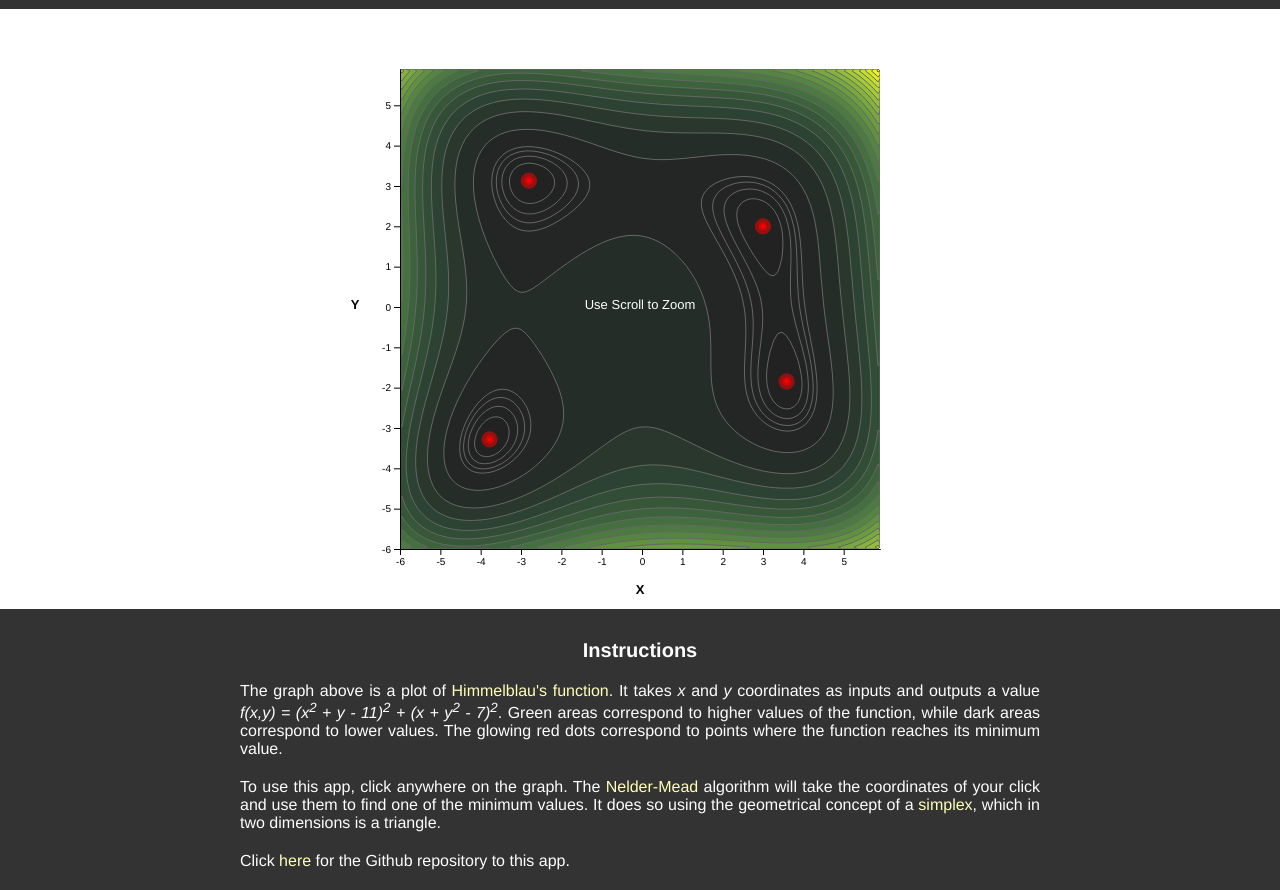
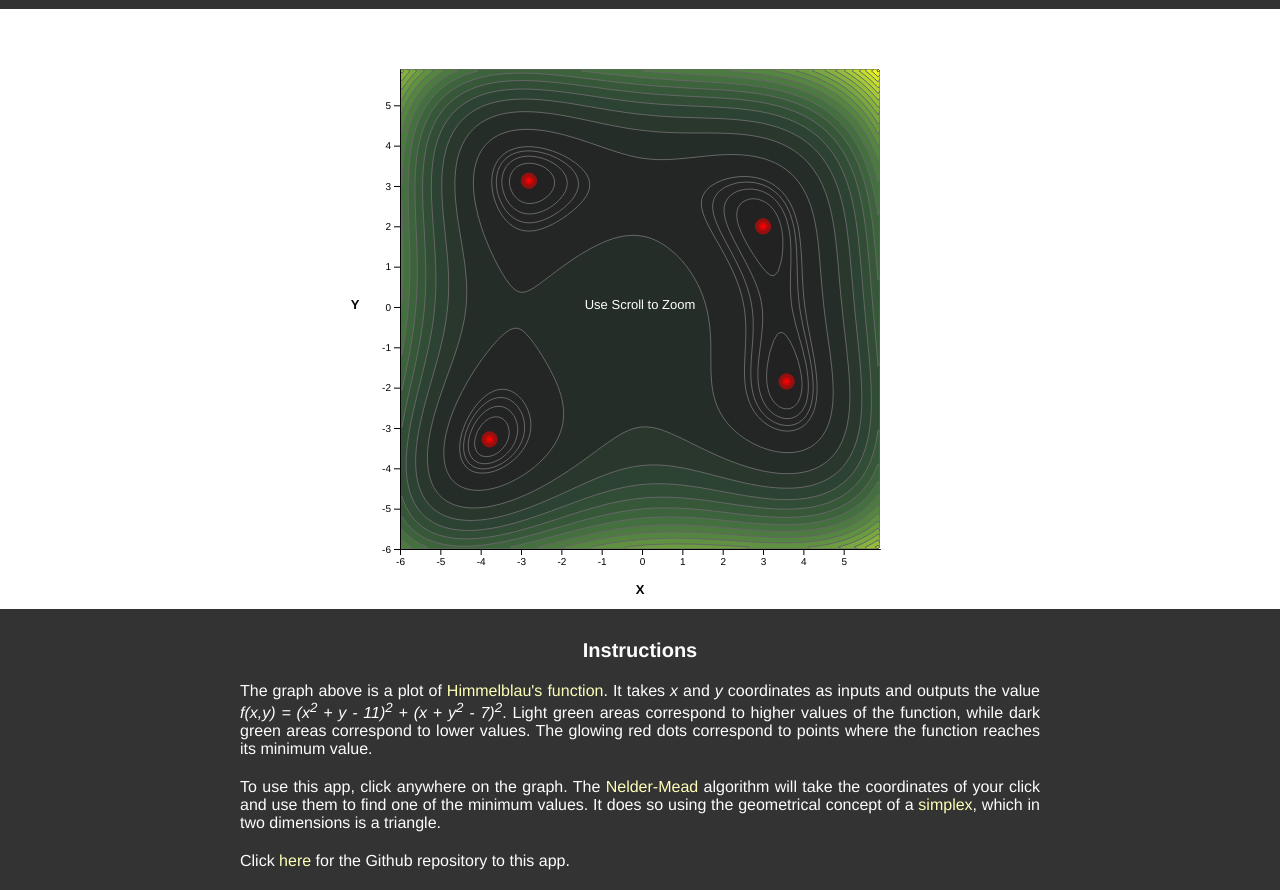
Before and after one commit to greg-rychlewski/nelder-mead, a plain HTML site: page index.html in a window 1280 px wide. Shown: the part 85-975 px from the top of the page. Drawn offline with Linux system fonts and the light colour scheme.

Commit message:
update text and remove debug code

```diff
--- a/index.html
+++ b/index.html
@@ -10,7 +10,7 @@
 			<div id="info">
 				<div class="header"><span>Instructions</span></div>
 				<p>
-					The graph above is a plot of <a target="_blank" href="https://en.wikipedia.org/wiki/Himmelblau%27s_function">Himmelblau's function</a>. It takes <span class="math">x</span> and <span class="math">y</span> coordinates as inputs and outputs a value <span class="math">f(x,y) = (x<sup>2</sup> + y - 11)<sup>2</sup> + (x + y<sup>2</sup> - 7)<sup>2</sup></span>. Green areas correspond to higher values of the function, while dark areas correspond to lower values. The glowing red dots correspond to points where the function reaches its minimum value.
+					The graph above is a plot of <a target="_blank" href="https://en.wikipedia.org/wiki/Himmelblau%27s_function">Himmelblau's function</a>. It takes <span class="math">x</span> and <span class="math">y</span> coordinates as inputs and outputs the value <span class="math">f(x,y) = (x<sup>2</sup> + y - 11)<sup>2</sup> + (x + y<sup>2</sup> - 7)<sup>2</sup></span>. Light green areas correspond to higher values of the function, while dark green areas correspond to lower values. The glowing red dots correspond to points where the function reaches its minimum value.
 				</p>
 				<p>
 					To use this app, click anywhere on the graph. The <a target="_blank" href="https://en.wikipedia.org/wiki/Nelder%E2%80%93Mead_method">Nelder-Mead</a> algorithm will take the coordinates of your click and use them to find one of the minimum values. It does so using the geometrical concept of a <a target="_blank" href="https://en.wikipedia.org/wiki/Simplex"> simplex</a>, which in two dimensions is a triangle.
--- a/index.js
+++ b/index.js
@@ -178,7 +178,6 @@ function showCoords(e, show){
 
 // Iniitalize graph on page load
 function initGraph(){
-	console.log(window.innerWidth);
 	// Set size and margin of plotting area
 	var clientSize = d3.select("#graph-container").node().getBoundingClientRect();
 	setMargins()
```
